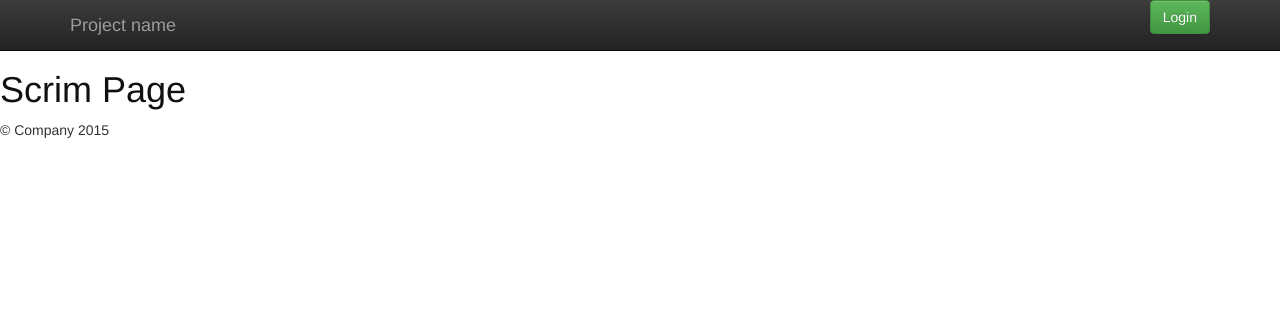
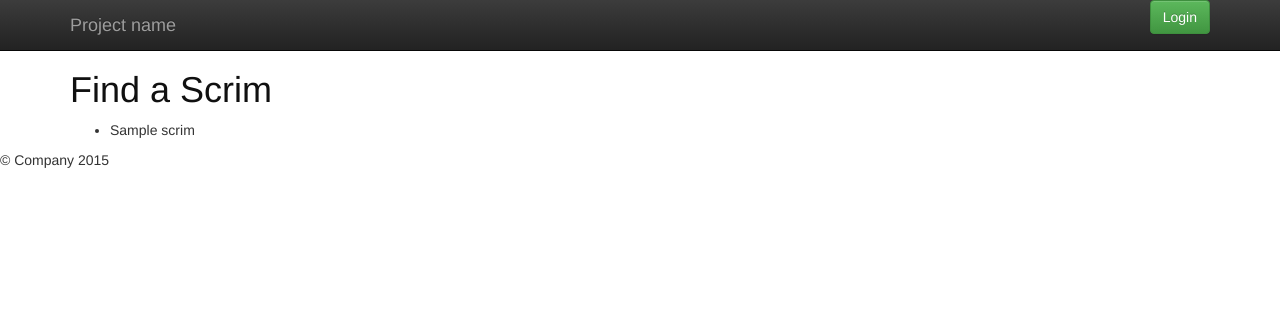
Before and after one commit to Munsterberg/lolapp, a Django app: page /scrim/ in a window 1280 px wide. Shown: the top 311 px of the page. Run offline with Django 3.2, Linux system fonts and the light colour scheme; tables that the repository leaves empty hold one stand-in row (values such as "Sample post"); some libraries are stand-ins or nearby versions.

Commit message:
Template displaying Scrim info, tests passing

```diff
--- a/lol/templates/scrim/scrim.html
+++ b/lol/templates/scrim/scrim.html
@@ -2,7 +2,20 @@
 
 {% block content %}
 
-<h1>Scrim Page</h1>
+<div class="container">
+    <h1>Find a Scrim</h1>
+    {% if scrims %}
+        <ul>
+            {% for scrim in scrims %}
+                <li>{{ scrim.team_name }}</li>
+            {% endfor %}
+        </ul>
+     {% else %}
+        <p>No Scrims are currently available.</p>
+     {% endif %}
+
+</div>
+
 
 {% endblock %}
 
--- a/scrim/tests.py
+++ b/scrim/test.py
@@ -10,6 +10,7 @@ class ScrimModelTest(TestCase):
 
     def test_verbose_name_plural(self):
         self.assertEqual(str(Scrim._meta.verbose_name_plural), "scrims")
+
 
 class TestScrimPage(TestCase):
     def test_status_code(self):
@@ -28,7 +29,6 @@ class TestScrimPage(TestCase):
         Scrim.objects.create(team_name='Curse', team_captain='Myself', region='na')
         response = self.client.get('/scrim/')
         self.assertContains(response, 'Curse')
-        self.assertContains(response, 'Myself')
 
     def test_two_scrims(self):
         Scrim.objects.create(team_name='Curse', team_captain='Myself', region='na')
--- a/scrim/views.py
+++ b/scrim/views.py
@@ -1,6 +1,9 @@
 from django.shortcuts import render
-from django.http import HttpResponse
+# from django.http import HttpResponse
+
+from .models import Scrim
 
 
 def scrim(request):
-    return render(request, 'scrim/scrim.html')
+    latest_scrim_list = Scrim.objects.all()
+    return render(request, 'scrim/scrim.html', {'scrims': latest_scrim_list})
```
